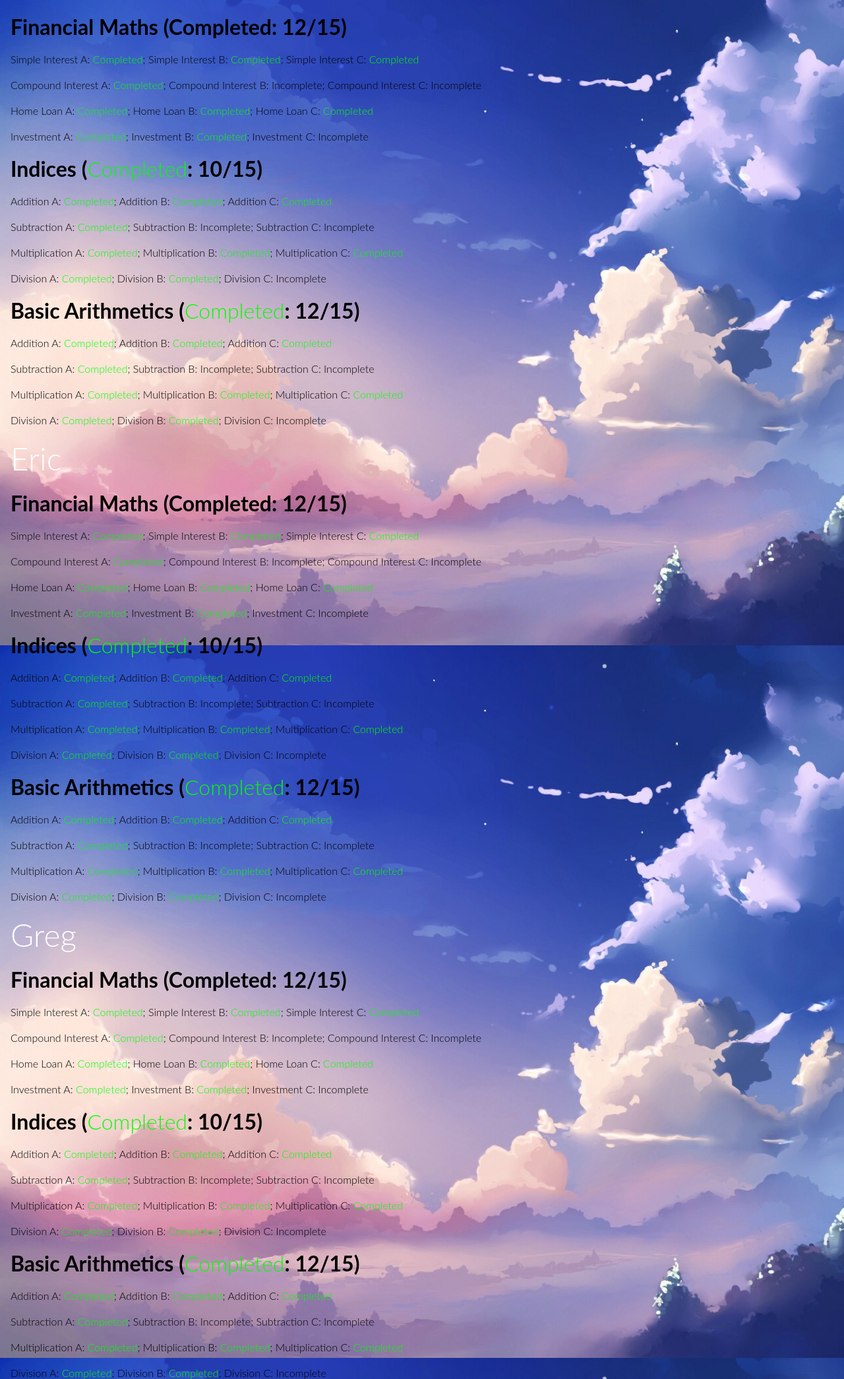
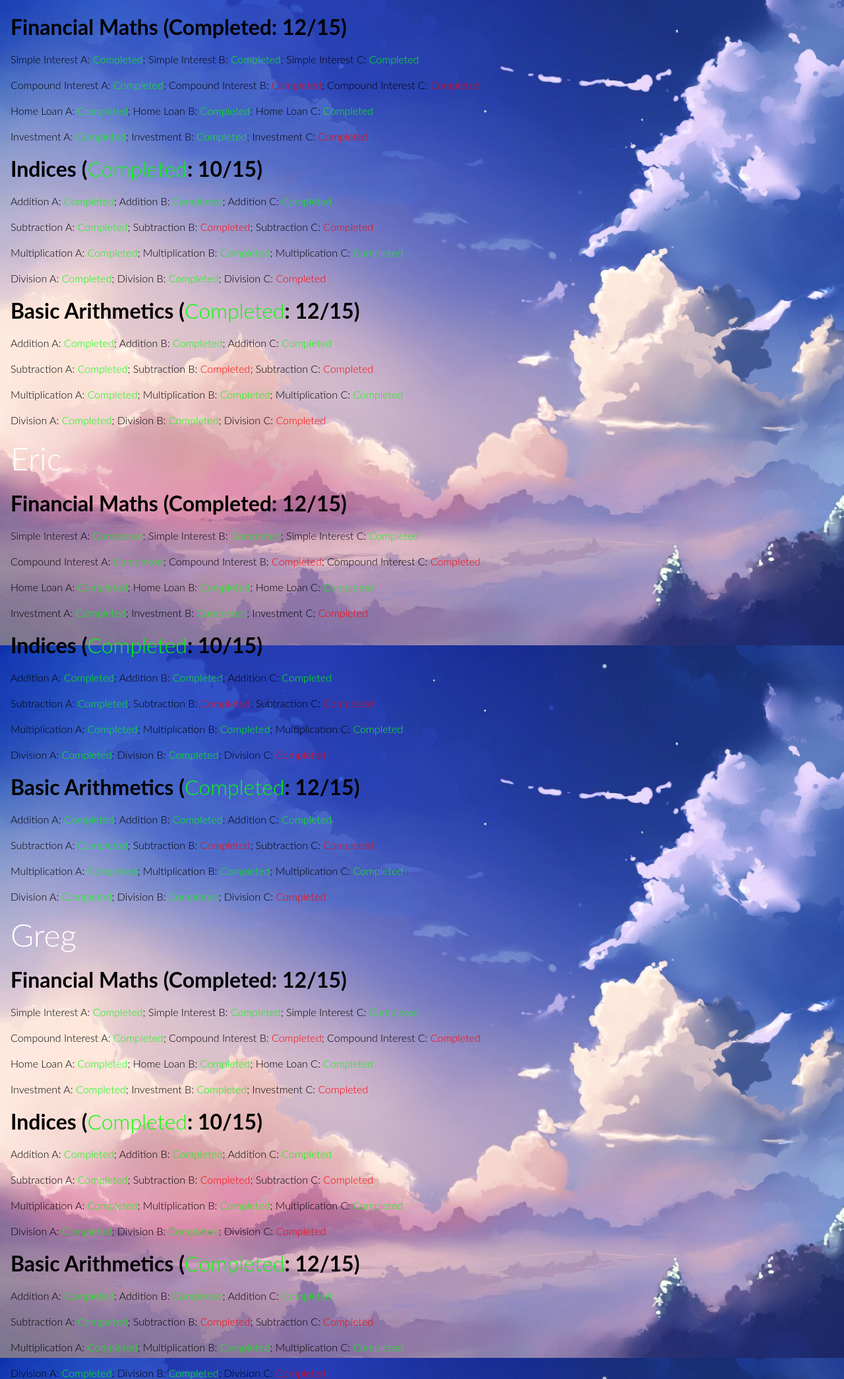
Before and after one commit to yx7ing/UNIHACK18, a Flask app: template templates/teacher.html in a window 1280 px wide. Shown: the part 102-2192 px from the top of the page at 66% size. Run offline with Flask 2, Linux system fonts and the light colour scheme; the template is opened without the code that fills it, so the values that code supplies are empty; some libraries are stand-ins or nearby versions.

Commit message:
Update teacher.html

```diff
--- a/templates/teacher.html
+++ b/templates/teacher.html
@@ -58,59 +58,59 @@ h2{
   <h1>Bart</h1>
   <h2>Financial Maths (Completed: 12/15)</h2>
   <p>Simple Interest A: <span style="color: #00FF00"><span style="color: #00FF00">Completed</span></span>; Simple Interest B: <span style="color: #00FF00"><span style="color: #00FF00">Completed</span></span>; Simple Interest C: <span style="color: #00FF00"><span style="color: #00FF00">Completed</span></span></p>
-  <p>Compound Interest A: <span style="color: #00FF00"><span style="color: #00FF00">Completed</span></span>; Compound Interest B: Incomplete; Compound Interest C: Incomplete</p>
+  <p>Compound Interest A: <span style="color: #00FF00"><span style="color: #00FF00">Completed</span></span>; Compound Interest B: <span style="color: red">Completed</span>; Compound Interest C: <span style="color: red">Completed</span></p>
   <p>Home Loan A: <span style="color: #00FF00"><span style="color: #00FF00">Completed</span></span>; Home Loan B: <span style="color: #00FF00"><span style="color: #00FF00">Completed</span></span>; Home Loan C: <span style="color: #00FF00"><span style="color: #00FF00">Completed</span></span></p>
-  <p>Investment A: <span style="color: #00FF00"><span style="color: #00FF00">Completed</span></span>; Investment B: <span style="color: #00FF00"><span style="color: #00FF00">Completed</span></span>; Investment C: Incomplete</p>
+  <p>Investment A: <span style="color: #00FF00"><span style="color: #00FF00">Completed</span></span>; Investment B: <span style="color: #00FF00"><span style="color: #00FF00">Completed</span></span>; Investment C: <span style="color: red">Completed</span></p>
 
   <h2>Indices (<span style="color: #00FF00"><span style="color: #00FF00">Completed</span></span>: 10/15)</h2>
   <p>Addition A: <span style="color: #00FF00"><span style="color: #00FF00">Completed</span></span>; Addition B: <span style="color: #00FF00"><span style="color: #00FF00">Completed</span></span>; Addition C: <span style="color: #00FF00"><span style="color: #00FF00">Completed</span></span></p>
-  <p>Subtraction A: <span style="color: #00FF00"><span style="color: #00FF00">Completed</span></span>; Subtraction B: Incomplete; Subtraction C: Incomplete</p>
+  <p>Subtraction A: <span style="color: #00FF00"><span style="color: #00FF00">Completed</span></span>; Subtraction B: <span style="color: red">Completed</span>; Subtraction C: <span style="color: red">Completed</span></p>
   <p>Multiplication A: <span style="color: #00FF00"><span style="color: #00FF00">Completed</span></span>; Multiplication B: <span style="color: #00FF00"><span style="color: #00FF00">Completed</span></span>; Multiplication C: <span style="color: #00FF00"><span style="color: #00FF00">Completed</span></span></p>
-  <p>Division A: <span style="color: #00FF00"><span style="color: #00FF00">Completed</span></span>; Division B: <span style="color: #00FF00"><span style="color: #00FF00">Completed</span></span>; Division C: Incomplete</p>
+  <p>Division A: <span style="color: #00FF00"><span style="color: #00FF00">Completed</span></span>; Division B: <span style="color: #00FF00"><span style="color: #00FF00">Completed</span></span>; Division C: <span style="color: red">Completed</span></p>
 
   <h2>Basic Arithmetics  (<span style="color: #00FF00"><span style="color: #00FF00">Completed</span></span>: 12/15)</h2>
   <p>Addition A: <span style="color: #00FF00"><span style="color: #00FF00">Completed</span></span>; Addition B: <span style="color: #00FF00"><span style="color: #00FF00">Completed</span></span>; Addition C: <span style="color: #00FF00"><span style="color: #00FF00">Completed</span></span></p>
-  <p>Subtraction A: <span style="color: #00FF00"><span style="color: #00FF00">Completed</span></span>; Subtraction B: Incomplete; Subtraction C: Incomplete</p>
+  <p>Subtraction A: <span style="color: #00FF00"><span style="color: #00FF00">Completed</span></span>; Subtraction B: <span style="color: red">Completed</span>; Subtraction C: <span style="color: red">Completed</span></p>
   <p>Multiplication A: <span style="color: #00FF00"><span style="color: #00FF00">Completed</span></span>; Multiplication B: <span style="color: #00FF00"><span style="color: #00FF00">Completed</span></span>;  Multiplication C: <span style="color: #00FF00"><span style="color: #00FF00">Completed</span></span></p>
-  <p>Division A: <span style="color: #00FF00"><span style="color: #00FF00">Completed</span></span>; Division B: <span style="color: #00FF00"><span style="color: #00FF00">Completed</span></span>; Division C: Incomplete</p>
+  <p>Division A: <span style="color: #00FF00"><span style="color: #00FF00">Completed</span></span>; Division B: <span style="color: #00FF00"><span style="color: #00FF00">Completed</span></span>; Division C: <span style="color: red">Completed</span></p>
 
   <h1>Eric</h1>
   <h2>Financial Maths (Completed: 12/15)</h2>
   <p>Simple Interest A: <span style="color: #00FF00"><span style="color: #00FF00">Completed</span></span>; Simple Interest B: <span style="color: #00FF00">Completed</span>; Simple Interest C: <span style="color: #00FF00">Completed</span></p>
-  <p>Compound Interest A: <span style="color: #00FF00">Completed</span>; Compound Interest B: Incomplete; Compound Interest C: Incomplete</p>
+  <p>Compound Interest A: <span style="color: #00FF00">Completed</span>; Compound Interest B: <span style="color: red">Completed</span>; Compound Interest C: <span style="color: red">Completed</span></p>
   <p>Home Loan A: <span style="color: #00FF00">Completed</span>; Home Loan B: <span style="color: #00FF00">Completed</span>; Home Loan C: <span style="color: #00FF00">Completed</span></p>
-  <p>Investment A: <span style="color: #00FF00">Completed</span>; Investment B: <span style="color: #00FF00">Completed</span>; Investment C: Incomplete</p>
+  <p>Investment A: <span style="color: #00FF00">Completed</span>; Investment B: <span style="color: #00FF00">Completed</span>; Investment C: <span style="color: red">Completed</span></p>
 
   <h2>Indices (<span style="color: #00FF00">Completed</span>: 10/15)</h2>
   <p>Addition A: <span style="color: #00FF00">Completed</span>; Addition B: <span style="color: #00FF00">Completed</span>; Addition C: <span style="color: #00FF00">Completed</span></p>
-  <p>Subtraction A: <span style="color: #00FF00">Completed</span>; Subtraction B: Incomplete; Subtraction C: Incomplete</p>
+  <p>Subtraction A: <span style="color: #00FF00">Completed</span>; Subtraction B: <span style="color: red">Completed</span>; Subtraction C: <span style="color: red">Completed</span></p>
   <p>Multiplication A: <span style="color: #00FF00">Completed</span>; Multiplication B: <span style="color: #00FF00">Completed</span>; Multiplication C: <span style="color: #00FF00">Completed</span></p>
-  <p>Division A: <span style="color: #00FF00">Completed</span>; Division B: <span style="color: #00FF00">Completed</span>; Division C: Incomplete</p>
+  <p>Division A: <span style="color: #00FF00">Completed</span>; Division B: <span style="color: #00FF00">Completed</span>; Division C: <span style="color: red">Completed</span></p>
 
   <h2>Basic Arithmetics  (<span style="color: #00FF00">Completed</span>: 12/15)</h2>
   <p>Addition A: <span style="color: #00FF00">Completed</span>; Addition B: <span style="color: #00FF00">Completed</span>; Addition C: <span style="color: #00FF00">Completed</span></p>
-  <p>Subtraction A: <span style="color: #00FF00">Completed</span>; Subtraction B: Incomplete; Subtraction C: Incomplete</p>
+  <p>Subtraction A: <span style="color: #00FF00">Completed</span>; Subtraction B: <span style="color: red">Completed</span>; Subtraction C: <span style="color: red">Completed</span></p>
   <p>Multiplication A: <span style="color: #00FF00">Completed</span>; Multiplication B: <span style="color: #00FF00">Completed</span>;  Multiplication C: <span style="color: #00FF00">Completed</span></p>
-  <p>Division A: <span style="color: #00FF00">Completed</span>; Division B: <span style="color: #00FF00">Completed</span>; Division C: Incomplete</p>
+  <p>Division A: <span style="color: #00FF00">Completed</span>; Division B: <span style="color: #00FF00">Completed</span>; Division C: <span style="color: red">Completed</span></p>
 
   <h1>Greg</h1>
   <h2>Financial Maths (Completed: 12/15)</h2>
   <p>Simple Interest A: <span style="color: #00FF00">Completed</span>; Simple Interest B: <span style="color: #00FF00">Completed</span>; Simple Interest C: <span style="color: #00FF00">Completed</span></p>
-  <p>Compound Interest A: <span style="color: #00FF00">Completed</span>; Compound Interest B: Incomplete; Compound Interest C: Incomplete</p>
+  <p>Compound Interest A: <span style="color: #00FF00">Completed</span>; Compound Interest B: <span style="color: red">Completed</span>; Compound Interest C: <span style="color: red">Completed</span></p>
   <p>Home Loan A: <span style="color: #00FF00">Completed</span>; Home Loan B: <span style="color: #00FF00">Completed</span>; Home Loan C: <span style="color: #00FF00">Completed</span></p>
-  <p>Investment A: <span style="color: #00FF00">Completed</span>; Investment B: <span style="color: #00FF00">Completed</span>; Investment C: Incomplete</p>
+  <p>Investment A: <span style="color: #00FF00">Completed</span>; Investment B: <span style="color: #00FF00">Completed</span>; Investment C: <span style="color: red">Completed</span></p>
 
   <h2>Indices (<span style="color: #00FF00">Completed</span>: 10/15)</h2>
   <p>Addition A: <span style="color: #00FF00">Completed</span>; Addition B: <span style="color: #00FF00">Completed</span>; Addition C: <span style="color: #00FF00">Completed</span></p>
-  <p>Subtraction A: <span style="color: #00FF00">Completed</span>; Subtraction B: Incomplete; Subtraction C: Incomplete</p>
+  <p>Subtraction A: <span style="color: #00FF00">Completed</span>; Subtraction B: <span style="color: red">Completed</span>; Subtraction C: <span style="color: red">Completed</span></p>
   <p>Multiplication A: <span style="color: #00FF00">Completed</span>; Multiplication B: <span style="color: #00FF00">Completed</span>; Multiplication C: <span style="color: #00FF00">Completed</span></p>
-  <p>Division A: <span style="color: #00FF00">Completed</span>; Division B: <span style="color: #00FF00">Completed</span>; Division C: Incomplete</p>
+  <p>Division A: <span style="color: #00FF00">Completed</span>; Division B: <span style="color: #00FF00">Completed</span>; Division C: <span style="color: red">Completed</span></p>
 
   <h2>Basic Arithmetics  (<span style="color: #00FF00">Completed</span>: 12/15)</h2>
   <p>Addition A: <span style="color: #00FF00">Completed</span>; Addition B: <span style="color: #00FF00">Completed</span>; Addition C: <span style="color: #00FF00">Completed</span></p>
-  <p>Subtraction A: <span style="color: #00FF00">Completed</span>; Subtraction B: Incomplete; Subtraction C: Incomplete</p>
+  <p>Subtraction A: <span style="color: #00FF00">Completed</span>; Subtraction B: <span style="color: red">Completed</span>; Subtraction C: <span style="color: red">Completed</span></p>
   <p>Multiplication A: <span style="color: #00FF00">Completed</span>; Multiplication B: <span style="color: #00FF00">Completed</span>;  Multiplication C: <span style="color: #00FF00">Completed</span></p>
-  <p>Division A: <span style="color: #00FF00">Completed</span>; Division B: <span style="color: #00FF00">Completed</span>; Division C: Incomplete</p>
+  <p>Division A: <span style="color: #00FF00">Completed</span>; Division B: <span style="color: #00FF00">Completed</span>; Division C: <span style="color: red">Completed</span></p>
 
 </div>
 
```
